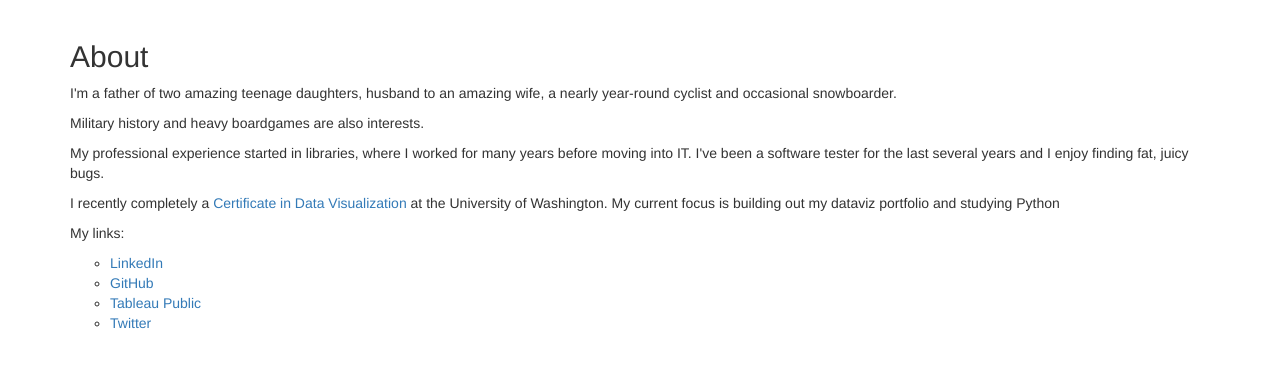
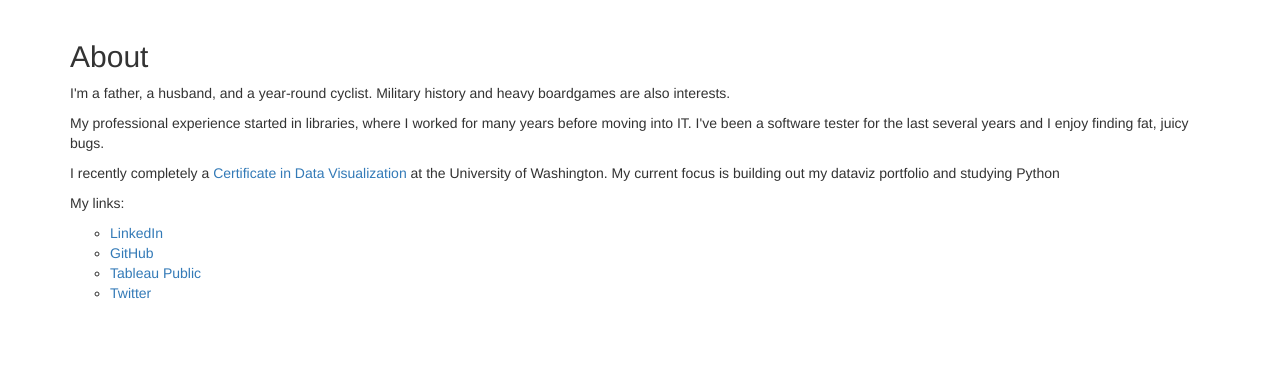
Before and after one commit to jpkeeton/Flask2018.1, a Flask app: page /about in a window 1280 px wide. Shown: the part 52-420 px from the top of the page. Run offline with Flask 2, Linux system fonts and the light colour scheme; some libraries are stand-ins or nearby versions.

Commit message:
text edits

```diff
--- a/templates/about.html
+++ b/templates/about.html
@@ -2,10 +2,8 @@
 
 {% block body %}
 <h2>About</h2>
-<p>I'm a father of two amazing teenage daughters, husband to an amazing wife, a nearly year-round cyclist and occasional snowboarder.</p>
-<p>Military history and heavy boardgames are also interests.</p>
+<p>I'm a father, a husband, and a year-round cyclist. Military history and heavy boardgames are also interests.</p>
    <p>My professional experience started in libraries, where I worked for many years before moving into IT. I've been a software tester for the last several years and I enjoy finding fat, juicy bugs. </p>
-
    <p>I recently completely a <a href="https://www.pce.uw.edu/certificates/data-visualization" target="_blank"> Certificate in Data Visualization</li></a> at the University of Washington. My current focus is building out my dataviz portfolio and studying Python</p>
    <p>My links:<p/>
    <ul style="list-style-type:circle">
```
